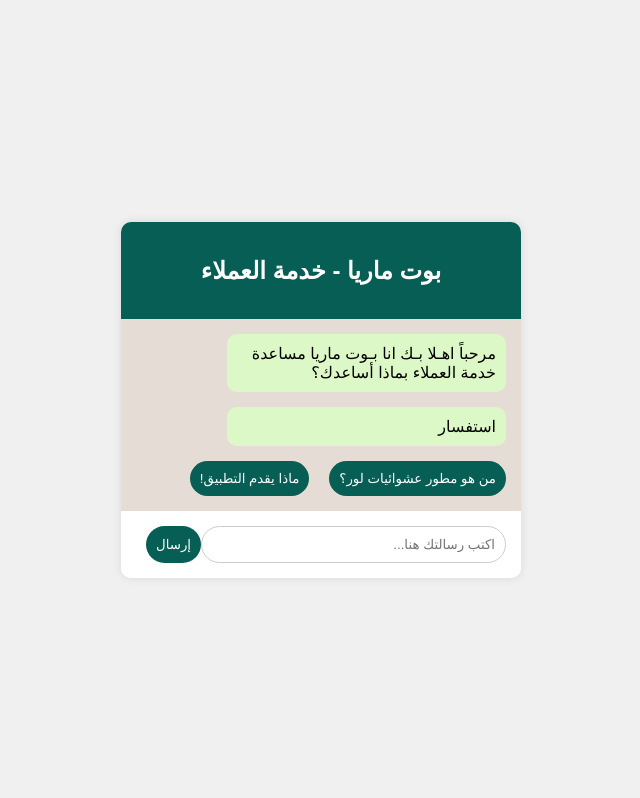
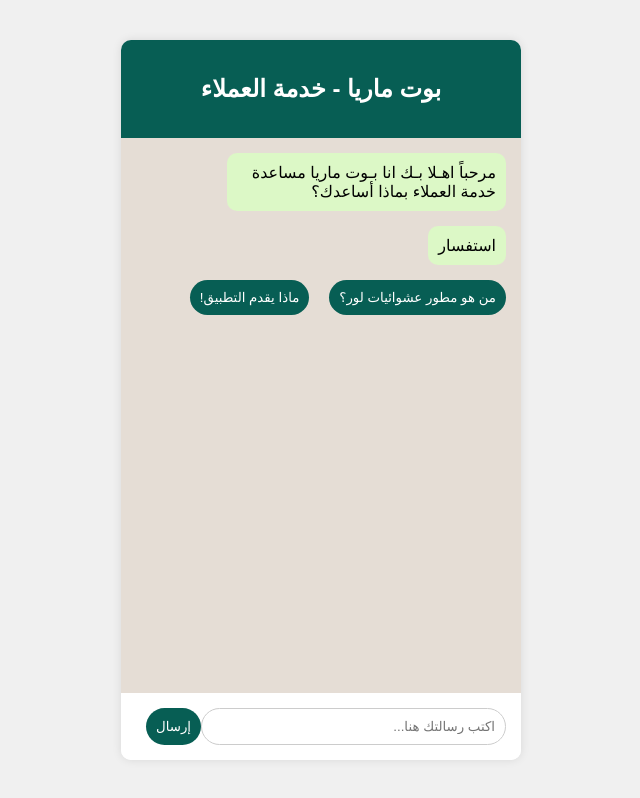
Before and after one commit to srlor55shadi777/CHAT, a plain HTML site: page index.html in a window 1280 px wide. Shown: the whole page, without its empty margins (319-959 px from the left). Drawn offline with Linux system fonts and the light colour scheme.

Commit message:
Update CHAT.css

```diff
--- a/CHAT.css
+++ b/CHAT.css
@@ -13,6 +13,7 @@ body {
 .chat-container {
     width: 100%;
     max-width: 400px;
+    height: 90vh; /* لتحديد حجم الشات */
     background-color: #ffffff;
     box-shadow: 0 0 10px rgba(0, 0, 0, 0.1);
     border-radius: 10px;
@@ -33,6 +34,8 @@ body {
     padding: 15px;
     overflow-y: auto;
     background-color: #e5ddd5;
+    display: flex;
+    flex-direction: column;
 }
 
 .message {
@@ -83,4 +86,5 @@ button:hover {
 .buttons {
     display: flex;
     gap: 10px;
+    flex-wrap: wrap;
 }
```
